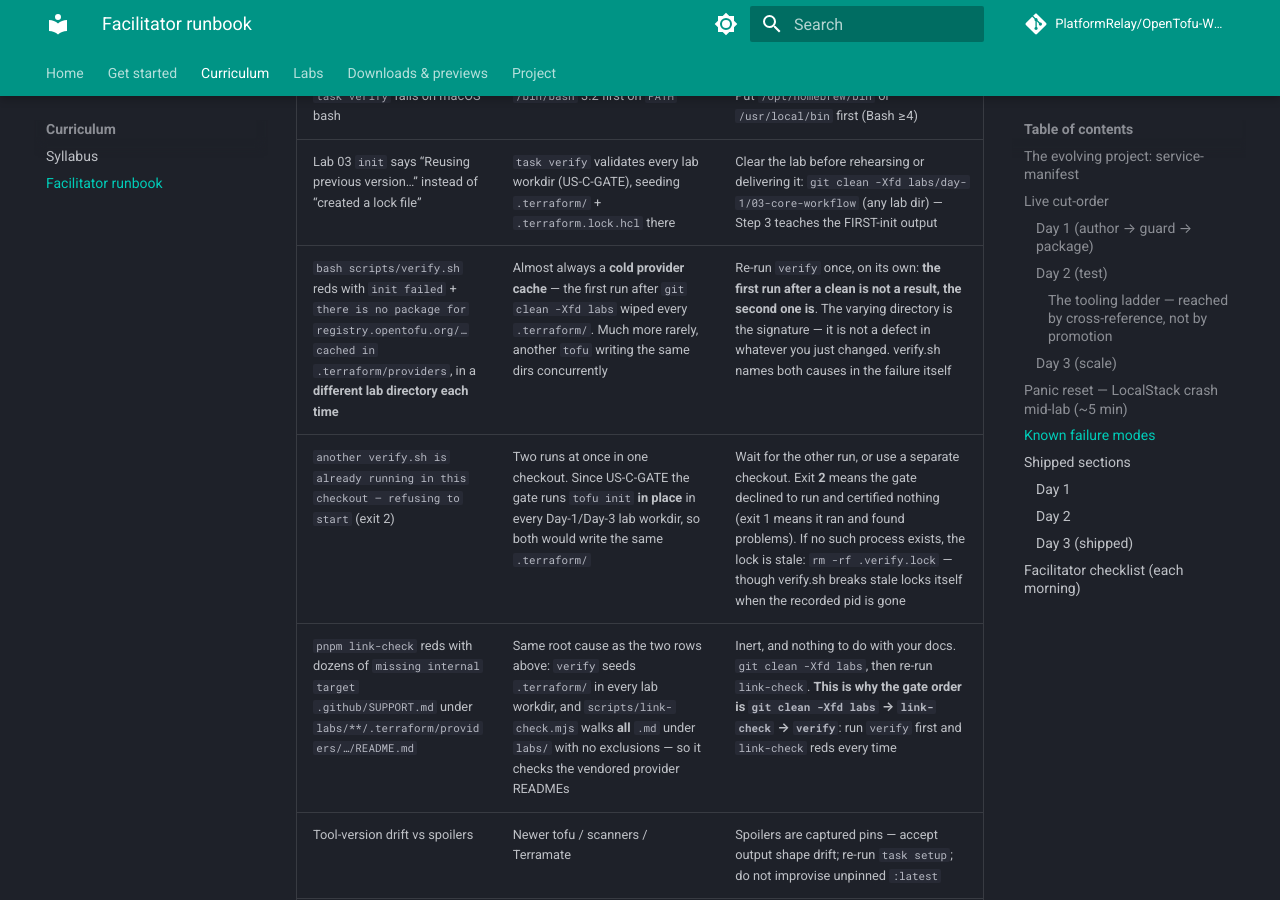
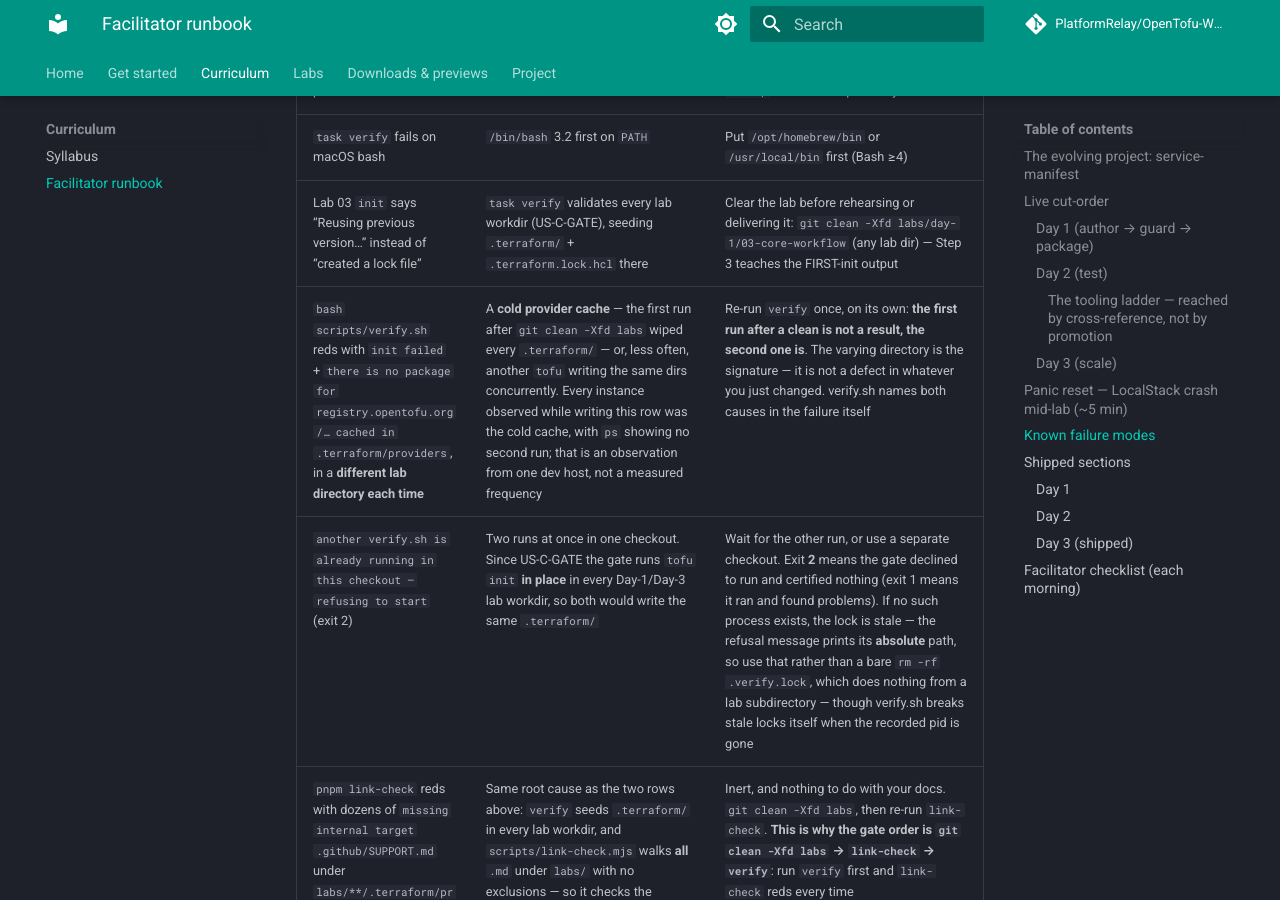
Before and after one commit to PlatformRelay/OpenTofu-Workshop, an MkDocs documentation site: the page built from docs/facilitator-runbook.md, in a window 1280 px wide and 900 px high, scrolled down 7480 px. Built offline with MkDocs 1.6.1 and Material for MkDocs 9.7.7, drawn with Linux system fonts in a browser that asks for light colours; comment, search, counter and statistics services are not loaded.

Commit message:
:memo: docs(verify): correct two claims that do not hold at main
Review G9 and one of my own overclaims.

G9 — the header of release-notes-flags-selftest.sh said scripts/*-selftest.sh
"is now glob-discovered by the workflow". False: ci.yml hand-enumerates three
scripts in verify-unit and this is not one of them; it runs only because
verify-selftest.sh loops over it. The glob depends on US-F-CIPARITY, which has
not landed. Describes today and names the dependency instead.

The runbook said the provider-cache failure is "almost always" a cold cache.
That was my inference from the cases I happened to see, and an independent
attempt to reproduce it did not produce the signature at all. Restated as an
observation from one dev host rather than a measured frequency.

Also G8's other half: the runbook told the reader to `rm -rf .verify.lock`,
a repo-root-relative path that silently does nothing from a lab subdirectory.
Points at the absolute path the refusal message prints.

```diff
--- a/docs/facilitator-runbook.md
+++ b/docs/facilitator-runbook.md
@@ -249,8 +249,8 @@
 | Docker disk / memory pressure | Many images; Terratest profile pull | `docker system df`; prune unused; don’t `lab:up` the terratest profile by accident |
 | `task verify` fails on macOS bash | `/bin/bash` 3.2 first on `PATH` | Put `/opt/homebrew/bin` or `/usr/local/bin` first (Bash ≥4) |
 | Lab 03 `init` says “Reusing previous version…” instead of “created a lock file” | `task verify` validates every lab workdir (US-C-GATE), seeding `.terraform/` + `.terraform.lock.hcl` there | Clear the lab before rehearsing or delivering it: `git clean -Xfd labs/day-1/03-core-workflow` (any lab dir) — Step 3 teaches the FIRST-init output |
-| `bash scripts/verify.sh` reds with `init failed` + `there is no package for registry.opentofu.org/… cached in .terraform/providers`, in a **different lab directory each time** | Almost always a **cold provider cache** — the first run after `git clean -Xfd labs` wiped every `.terraform/`. Much more rarely, another `tofu` writing the same dirs concurrently | Re-run `verify` once, on its own: **the first run after a clean is not a result, the second one is**. The varying directory is the signature — it is not a defect in whatever you just changed. verify.sh names both causes in the failure itself |
-| `another verify.sh is already running in this checkout — refusing to start` (exit 2) | Two runs at once in one checkout. Since US-C-GATE the gate runs `tofu init` **in place** in every Day-1/Day-3 lab workdir, so both would write the same `.terraform/` | Wait for the other run, or use a separate checkout. Exit **2** means the gate declined to run and certified nothing (exit 1 means it ran and found problems). If no such process exists, the lock is stale: `rm -rf .verify.lock` — though verify.sh breaks stale locks itself when the recorded pid is gone |
+| `bash scripts/verify.sh` reds with `init failed` + `there is no package for registry.opentofu.org/… cached in .terraform/providers`, in a **different lab directory each time** | A **cold provider cache** — the first run after `git clean -Xfd labs` wiped every `.terraform/` — or, less often, another `tofu` writing the same dirs concurrently. Every instance observed while writing this row was the cold cache, with `ps` showing no second run; that is an observation from one dev host, not a measured frequency | Re-run `verify` once, on its own: **the first run after a clean is not a result, the second one is**. The varying directory is the signature — it is not a defect in whatever you just changed. verify.sh names both causes in the failure itself |
+| `another verify.sh is already running in this checkout — refusing to start` (exit 2) | Two runs at once in one checkout. Since US-C-GATE the gate runs `tofu init` **in place** in every Day-1/Day-3 lab workdir, so both would write the same `.terraform/` | Wait for the other run, or use a separate checkout. Exit **2** means the gate declined to run and certified nothing (exit 1 means it ran and found problems). If no such process exists, the lock is stale — the refusal message prints its **absolute** path, so use that rather than a bare `rm -rf .verify.lock`, which does nothing from a lab subdirectory — though verify.sh breaks stale locks itself when the recorded pid is gone |
 | `pnpm link-check` reds with dozens of `missing internal target .github/SUPPORT.md` under `labs/**/.terraform/providers/…/README.md` | Same root cause as the two rows above: `verify` seeds `.terraform/` in every lab workdir, and `scripts/link-check.mjs` walks **all** `.md` under `labs/` with no exclusions — so it checks the vendored provider READMEs | Inert, and nothing to do with your docs. `git clean -Xfd labs`, then re-run `link-check`. **This is why the gate order is `git clean -Xfd labs` → `link-check` → `verify`**: run `verify` first and `link-check` reds every time |
 | Tool-version drift vs spoilers | Newer tofu / scanners / Terramate | Spoilers are captured pins — accept output shape drift; re-run `task setup`; do not improvise unpinned `:latest` |
 | Day-2 scanner missing | Optional toolchain not installed | `task setup`; install TFLint / Trivy / Checkov / Conftest before S13–S14 |
```
Also changed, not shown: 1 other file.
